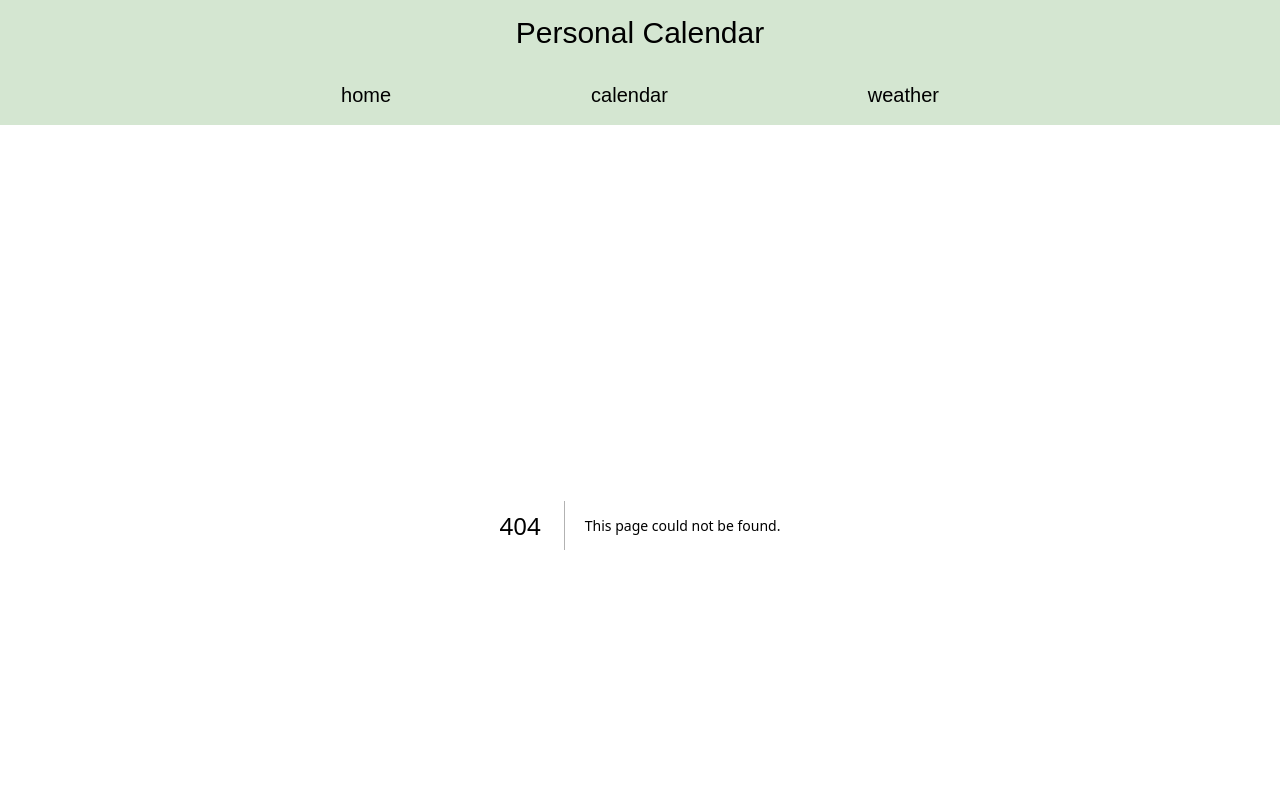
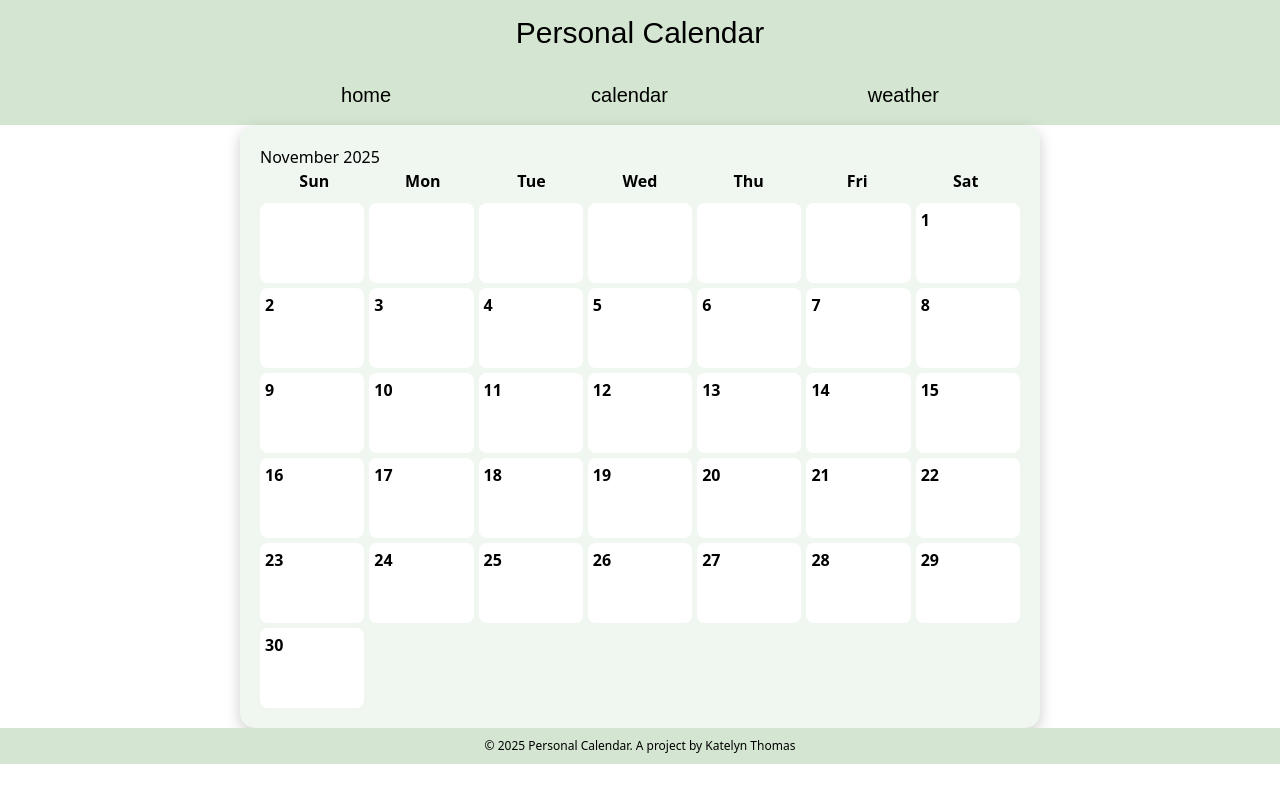
Before and after one commit to ktho12/cpan144-personal-calendar, a Next.js app: page /Calendar in a window 1280 px wide. Before the commit this address had no page. Shown: the top 800 px of the page. Built offline with nearby package versions, Linux system fonts and the light colour scheme.

Commit message:
Added calendar page

```diff
--- a/components/CalendarGrid.js
+++ b/components/CalendarGrid.js
@@ -6,6 +6,7 @@
   const today = new Date();
   const year = today.getFullYear();
   const month = today.getMonth();
+  const monthName = today.toLocaleString("default", { month: "long" });
 
   const firstDayOfMonth = new Date(year, month, 1).getDay();
   const lastDateOfMonth = new Date(year, month + 1, 0).getDate();
@@ -19,7 +20,10 @@
   }
 
   return (
-    <div className={styles.calendar}>
+      <div className={styles.calendar}>
+      <div className={styles.monthHeader}>
+            <h2>{monthName} {year}</h2>
+        </div>
       <div className={styles.daysOfWeek}>
         {daysOfWeek.map((day) => (
           <div key={day} className={styles.dayName}>{day}</div>
--- a/components/Navbar.js
+++ b/components/Navbar.js
@@ -9,7 +9,7 @@
                     <Link href="/">home</Link>
                 </li>
                 <li>
-                    <Link href="/calendar">calendar</Link>
+                    <Link href="/Calendar">calendar</Link>
                 </li>
                 <li>
                     <Link href="/weather">weather</Link>
--- /dev/null
+++ b/pages/Calendar.js
@@ -0,0 +1,19 @@
+import { useState, useEffect } from "react";
+import CalendarGrid from "../components/CalendarGrid";
+
+export default function Calendar() {
+    const [events, setEvents] = useState([]);
+
+useEffect(() => {
+    const saved = localStorage.getItem("events");
+    if (saved) {
+        setEvents(JSON.parse(saved));
+    }
+}, [])
+
+return (
+    <div>
+        <CalendarGrid events={events} />
+    </div>
+);
+}
```
